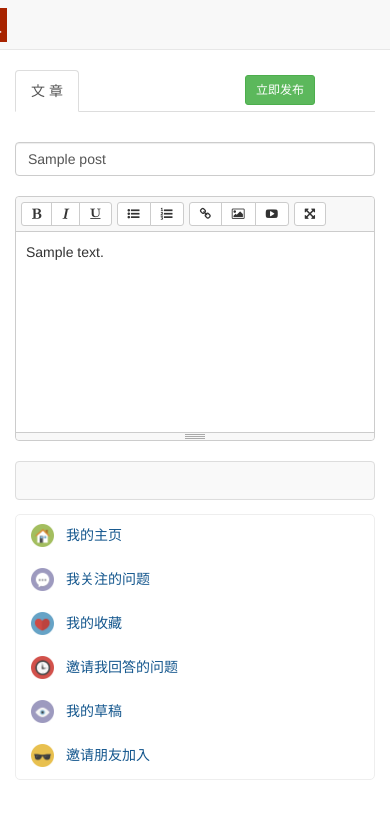
After one commit to gaolinjie/avati, a Python web app: template templates/edit.html in a window 390 px wide. The commit adds this page. Shown: the top 819 px of the page. Run offline with Jinja, Linux system fonts and the light colour scheme; the template is opened without the code that fills it: most values are stand-ins (such as "Sample title", 1, 10 or a date in 2020); some libraries are stand-ins or nearby versions.

Commit message:
add edit post

```diff
--- a/application.py
+++ b/application.py
@@ -68,6 +68,7 @@ class Application(tornado.web.Application):
             (r"/delete/reply/(\d+)", handler.index.DeleteReplyHandler),
             (r"/edit/reply/(\d+)", handler.index.EditReplyHandler),
             (r"/delete/post/(\d+)", handler.index.DeletePostHandler),
+            (r"/edit/(\d+)", handler.index.EditHandler),
 
             (r"/u/(.*)", handler.user.UserHandler),
             (r"/signin", handler.user.SigninHandler),
--- a/model/follow.py
+++ b/model/follow.py
@@ -21,6 +21,12 @@ class FollowModel(Query):
     def delete_follow_by_id(self, follow_id):
         where = "follow.id = %s " % follow_id
         return self.where(where).delete()
+
+    def delete_follow_by_post_id(self, post_id):
+        where = "follow.obj_id = %s AND (follow.obj_type = 'q' OR follow.obj_type = 'p')" % post_id
+        return self.where(where).delete()
+
+
 
     def get_user_all_follow_feeds(self, author_id, num = 10, current_page = 1):
         where = "follow.author_id = %s" % author_id
--- a/model/vote.py
+++ b/model/vote.py
@@ -19,6 +19,10 @@ class VoteModel(Query):
         where = "vote.id = %s " % vote_id
         return self.where(where).delete()
 
+    def delete_vote_by_reply_id(self, reply_id):
+        where = "vote.reply_id = %s " % reply_id
+        return self.where(where).delete()
+
     def update_vote_by_id(self, vote_id, vote_info):
         where = "vote.id = %s" % vote_id
         return self.where(where).data(vote_info).save()
--- a/static/css/main.css
+++ b/static/css/main.css
@@ -1250,3 +1250,7 @@ margin-top: 5px;
 padding: 3px 0px;
 width: 40px;
 }
+
+.load-more-btn {
+	width: 638px;
+}
--- /dev/null
+++ b/templates/edit.html
@@ -0,0 +1,211 @@
+{% extends 'layout.html' %} {% block title %}
+<title>Avati</title>
+{% endblock %} {% block stylesheet %}
+<link rel="stylesheet" href="/static/font-awesome-4.1.0/css/font-awesome.min.css" />
+<link href="/static/summernote-0.5.1-dist/summernote.css" rel="stylesheet">
+<link rel="stylesheet" type="text/css" href="/static/jquery-ui-1.11.0/jquery-ui.css">
+<link href="/static/aehlke-tag-it-1d84585/css/jquery.tagit.css" rel="stylesheet" type="text/css">{% endblock %} {% block main %}
+<div class="col-xs-12 col-md-9">
+    <div class="new">
+        <ul id="type_tab" class="nav nav-tabs" role="tablist" id="myTab">
+            {% if post.post_type == 'q' %}
+            <li class="active">
+                <a href="#question" role="tab" data-toggle="tab">问 答</a>
+            </li>
+            {% else %}
+            <li class="active">
+                <a href="#post" role="tab" data-toggle="tab">文 章</a>
+            </li>
+            {% endif %}
+
+        </ul>
+
+        <div class="tab-content">
+            {% if post.post_type == 'q' %}
+            <div class="tab-pane active" id="question">
+                <form class="mt10" action='/new?t=q' method="POST" >
+                    <div class="new-btn">
+                        <input type="submit" id="qPostBtn" class="btn btn-sm btn-success" value="立即发布">{{ xsrf_form_html() }}
+                    </div>
+                    <div class="title">
+                        <input type="text" id="qTitle" name="title" class="form-control" placeholder="输入你的问题" value="{{post.title}}">
+                    </div>
+                    <div class="content">
+                        <div id="qSummernote" class="description"></div>
+                        <input type="hidden" name="content" id="qContentText" value="">
+                        <div id="qContentText2" style="display: none;">
+                            {{post.content}}
+                        </div>
+                    </div>
+                    <div class="tag">
+                        <input type="hidden" name="tag" id="qSingleField" value="">
+                        <ul id="qTags" class="">
+                        </ul>
+                    </div>
+                </form>
+            </div>
+            {% else %}
+            <div class="tab-pane active" id="post">
+                <form class="mt10" action='/new?t=p' method="POST" >
+                    <div class="new-btn">
+                        <input type="submit" id="pPostBtn" class="btn btn-sm btn-success" value="立即发布">{{ xsrf_form_html() }}
+                    </div>
+                    <div class="title">
+                        <input type="text" id="pTitle" name="title" class="form-control" placeholder="输入你的问题" value="{{post.title}}">
+                    </div>
+                    <div class="content">
+                        <div id="pSummernote" class="description"></div>
+                        <input type="hidden" name="content" id="pContentText" value="">
+                        <div id="pContentText2" style="display: none;">
+                            {{post.content}}
+                        </div>
+                    </div>
+                    <div class="tag">
+                        <input type="hidden" name="tag" id="pSingleField" value="">
+                        <ul id="pTags" class="">
+                        </ul>
+                    </div>
+                </form>
+            </div>
+            {% endif %}
+        </div>
+    </div>
+</div>
+
+<div class=" col-xs-12 col-md-3">
+
+    <ul class="nav nav-list">
+        <li class="nav-item">
+            <a href="/"> <i class="icon-home"></i>
+                我的主页
+            </a>
+        </li>
+        <li class="nav-item {% if active_nav == " notification " %} actived {% endif %}">
+            <a href="/notification"> <i class="icon-message"></i>
+                我关注的问题
+            </a>
+        </li>
+        <li class="nav-item {% if active_nav == " favorite " %} actived {% endif %}">
+            <a href="/favorite">
+                <i class="icon-fav"></i>
+                我的收藏
+            </a>
+        </li>
+
+        <li class="nav-item {% if active_nav == " later " %} actived {% endif %}">
+            <a href="/later">
+                <i class="icon-latter"></i>
+                邀请我回答的问题
+            </a>
+        </li>
+        <li class="nav-item {% if active_nav == " follow " %} actived {% endif %}">
+            <a href="/follow">
+                <i class="icon-follow"></i>
+                我的草稿
+            </a>
+        </li>
+        <li class="divider"></li>
+        <li class="nav-item {% if active_nav == " watch " %} actived {% endif %}">
+            <a href="/watch">
+                <i class="icon-history"></i>
+                邀请朋友加入
+            </a>
+        </li>
+    </ul>
+
+</div>
+{% endblock %} {% block javascript %}
+<script src="/static/jquery-ui-1.11.0/jquery-ui.min.js" type="text/javascript" charset="utf-8"></script>
+<script src="/static/aehlke-tag-it-1d84585/js/tag-it.js" type="text/javascript" charset="utf-8"></script>
+<script src="/static/summernote-0.5.1-dist/summernote.min.js"></script>
+<script src="/static/summernote-0.5.1-dist/summernote-zh-CN.js"></script>
+
+
+
+<script>
+$('#type_tab a').click(function(e) {
+    e.preventDefault()
+    $(this).tab('show')
+})
+</script>
+<script type="text/javascript">
+$(document).ready(function() {
+    {% if post.post_type == 'q' %}
+    $('#qSummernote').summernote({
+        height: 200, // set editor height
+        minHeight: 200, // set minimum height of editor
+        maxHeight: 600, // set maximum height of editor
+        focus: true,
+        toolbar: [
+            //['style', ['style']],
+            ['style', ['bold', 'italic', 'underline']],
+            //['fontsize', ['fontsize']],
+            //['color', ['color']],
+            ['para', ['ul', 'ol' /*, 'paragraph'*/ ]],
+            //['height', ['height']],
+            //['table', ['table']],
+            ['insert', ['link', 'picture', 'video']], // no insert buttons
+            //['insert', ['link']],
+            ['view', ['fullscreen' /*, 'codeview'*/ ]],
+        ],
+        lang: 'zh-CN',
+    });
+    var qContent = $('#qContentText2').html();
+    $('#qSummernote').code(qContent);
+{% else %}
+    $('#pSummernote').summernote({
+        height: 200, // set editor height
+        minHeight: 200, // set minimum height of editor
+        maxHeight: 600, // set maximum height of editor
+        focus: true,
+        toolbar: [
+            //['style', ['style']],
+            ['style', ['bold', 'italic', 'underline']],
+            //['fontsize', ['fontsize']],
+            //['color', ['color']],
+            ['para', ['ul', 'ol' /*, 'paragraph'*/ ]],
+            //['height', ['height']],
+            //['table', ['table']],
+            ['insert', ['link', 'picture', 'video']], // no insert buttons
+            //['insert', ['link']],
+            ['view', ['fullscreen' /*, 'codeview'*/ ]],
+        ],
+        lang: 'zh-CN',
+    });
+    var pContent = $('#pContentText2').html();
+    $('#pSummernote').code(pContent);
+    {% endif %}
+});
+
+$(document).on('click', '#qPostBtn', function() {
+    $('#qContentText').val($('#qSummernote').code());
+    //alert($('#mySingleField').val());
+});
+
+$(document).on('click', '#pPostBtn', function() {
+    $('#pContentText').val($('#pSummernote').code());
+    //alert($('#mySingleField').val());
+});
+</script>
+
+<script type="text/javascript">
+
+    var sampleTags = ['c++', 'java', 'php', 'coldfusion', 'javascript', 'asp', 'ruby', 'python', 'c', 'scala', 'groovy', 'haskell', 'perl', 'erlang', 'apl', 'cobol', 'go', 'lua'];
+
+    $("#qTags").tagit({
+        availableTags: sampleTags,
+        singleField: true,
+        allowSpaces: true, //标签中是否允许空格
+        singleFieldNode: $('#qSingleField') //将值保存到mySingleField元素
+    });
+
+    $("#pTags").tagit({
+        availableTags: sampleTags,
+        singleField: true,
+        allowSpaces: true, //标签中是否允许空格
+        singleFieldNode: $('#pSingleField') //将值保存到mySingleField元素
+    });
+
+</script>
+
+{% endblock %}
```
Also changed, not shown: handler/index.py (+96 -0 lines), model/feed.py (+8 -0 lines), model/report.py (+8 -0 lines), model/thank.py (+8 -0 lines), templates/post.html (+6 -7 lines).
